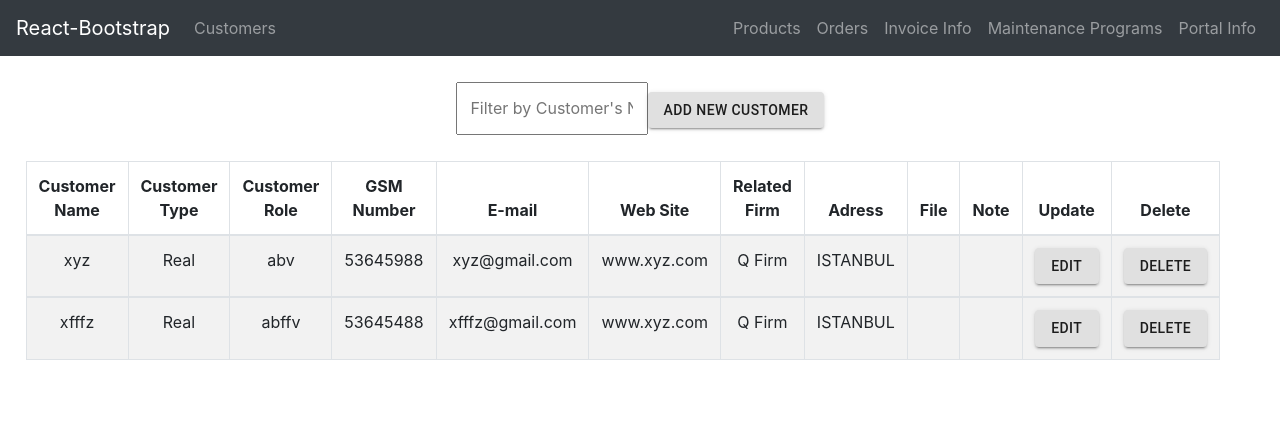
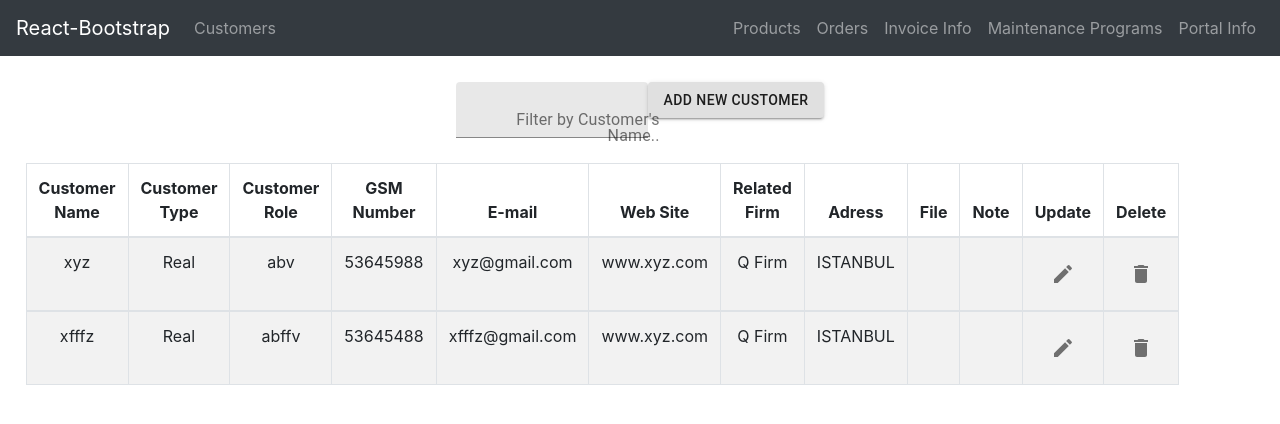
Before and after one commit to ceydaulubas/react-serviceSoft, a React (Create React App) app: page / in a window 1280 px wide. Shown: the top 424 px of the page. Built offline with nearby package versions, Linux system fonts and the light colour scheme.

Commit message:
added iconbutton

```diff
--- a/package.json
+++ b/package.json
@@ -4,6 +4,7 @@
   "private": true,
   "dependencies": {
     "@material-ui/core": "^4.11.3",
+    "@material-ui/icons": "^4.11.2",
     "@testing-library/jest-dom": "^5.11.10",
     "@testing-library/react": "^11.2.6",
     "@testing-library/user-event": "^12.8.3",
--- a/src/components/Pages/Home-Customer/CustomerBox/CustomerBox.js
+++ b/src/components/Pages/Home-Customer/CustomerBox/CustomerBox.js
@@ -1,9 +1,10 @@
 import React, { Component } from 'react'
 
-// import IconButton from '@material-ui/core/IconButton';
-// import {DeleteIcon} from '@material-ui/icons/DeleteIcon'
 import Button from '@material-ui/core/Button';
 import './box.css'
+import { IconButton } from '@material-ui/core';
+import DeleteIcon from '@material-ui/icons/Delete';
+import EditIcon from '@material-ui/icons/Edit';
 
 class CustomerBox extends Component {
 
@@ -27,14 +28,8 @@ class CustomerBox extends Component {
           <td>{this.props.adress}</td>
           <td>{this.props.file}</td>
           <td>{this.props.note}</td>
-          {/* <td><button><Link to={`/editCustomer/${ this.props.customerName }`}>Edit</Link></button></td> */}
-
-          {/* <td><button><Link to={{pathname: '/editCustomer',state: this.props}}> Edit</Link></button></td> */}
-
-          <td><Button variant="contained"onClick={() => this.props.clickToEdit(this.props.id)}> Edit </Button></td>
-          <td><Button variant="contained" onClick={() => this.myConfirm()}> Delete </Button></td>
-
-
+          <td><IconButton onClick={() => this.props.clickToEdit(this.props.id)}><EditIcon/></IconButton></td>
+          <td><IconButton onClick={() => this.myConfirm()}><DeleteIcon/></IconButton></td>
 
 
         </tr>
--- a/src/components/Pages/Home-Customer/SearchCustomersName/Filter.js
+++ b/src/components/Pages/Home-Customer/SearchCustomersName/Filter.js
@@ -1,5 +1,7 @@
 import React from 'react'
 import '../Style/HomeCustomerStyle.css'
+
+import TextField from '@material-ui/core/TextField';
 
 const CustomerNameSearch = (props) => {
 
@@ -11,12 +13,23 @@ const CustomerNameSearch = (props) => {
     };
 
     return (
-            <input
-                className="customerNameSearch"
-                name="search"
-                type="text"
-                placeholder="Filter by Customer's Name.."
-                onChange={handleSearchInput} />
+
+        <TextField
+            id="filled-basic"
+            label="Filter by Customer's Name.."
+            variant="filled"
+            className="customerNameSearch"
+            name="search"
+            type="text"
+            onChange={handleSearchInput}
+        />
+
+        // <input
+        //     className="customerNameSearch"
+        //     name="search"
+        //     type="text"
+        //     placeholder="Filter by Customer's Name.."
+        //     onChange={handleSearchInput} />
     )
 }
 
--- a/src/components/Pages/Home-Customer/Style/HomeCustomerStyle.css
+++ b/src/components/Pages/Home-Customer/Style/HomeCustomerStyle.css
@@ -1,5 +1,5 @@
-.addCustomerButton{
-}
+/* .addCustomerButton{
+} */
 
 .add-filter-part{
     width: 50%;
```
Also changed, not shown: 1 other file (tests, documents, lock files or other folders).
